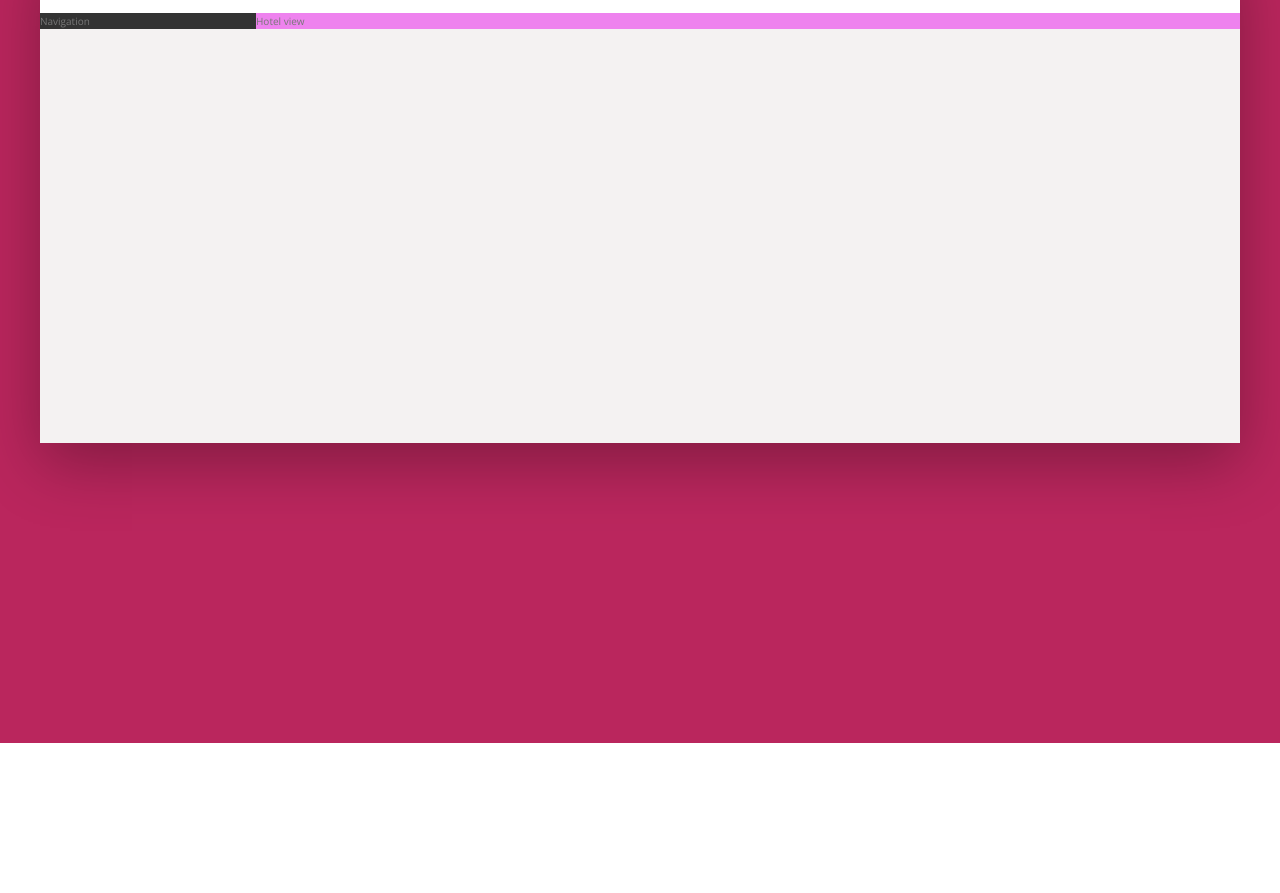
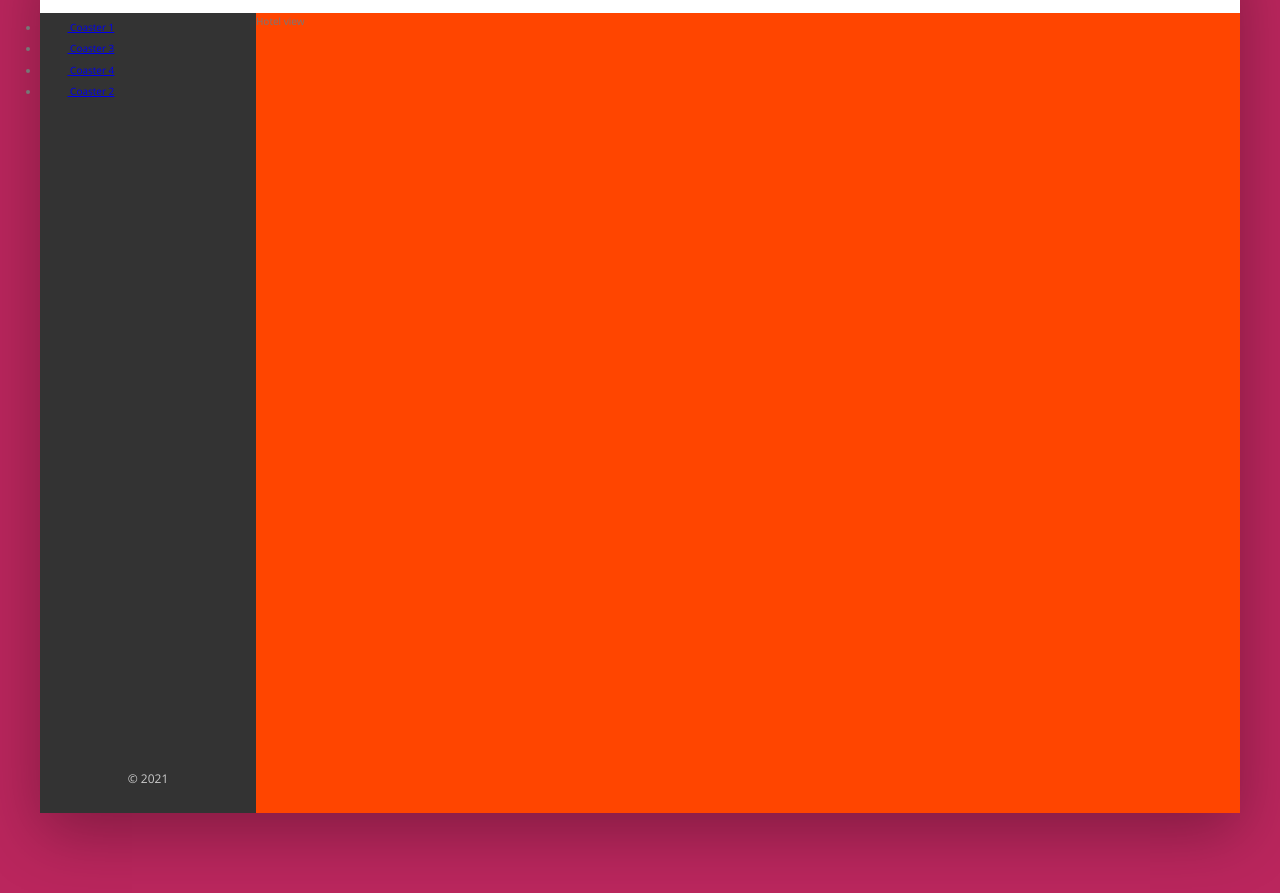
Before and after one commit to Darzwaitz/highrollercoaster.com, a plain HTML site: page index.html in a window 1280 px wide. Shown: the part 137-1030 px from the top of the page. Before the commit the page ends 880 px from the top, so only its background shows below. Drawn offline with nearby package versions, Linux system fonts and the light colour scheme.

Commit message:
sidebar navigation - part 1

```diff
--- a/index.html
+++ b/index.html
@@ -45,7 +45,43 @@
         </header>
         <div class="content">
             <nav class="sidebar">
-                Navigation
+                <ul class="side-nav">
+                    <li class="side-nav__item">
+                        <a href="#" class="side-nav__link">
+                            <svg class="side-nav__icon">
+                                <use xlink:href="img/sprite.svg#icon-home"></use>
+                            </svg>
+                            <span>Coaster 1</span>
+                        </a>
+                    </li>
+                    <li class="side-nav__item">
+                        <a href="#" class="side-nav__link">
+                            <svg class="side-nav__icon">
+                                <use xlink:href="img/sprite.svg#icon-aircraft-take-off"></use>
+                            </svg>
+                            <span>Coaster 3</span>
+                        </a>
+                    </li>
+                    <li class="side-nav__item">
+                        <a href="#" class="side-nav__link">
+                            <svg class="side-nav__icon">
+                                <use xlink:href="img/sprite.svg#icon-key"></use>
+                            </svg>
+                            <span>Coaster 4</span>
+                        </a>
+                    </li>
+                    <li class="side-nav__item">
+                        <a href="#" class="side-nav__link">
+                            <svg class="side-nav__icon">
+                                <use xlink:href="img/sprite.svg#icon-map"></use>
+                            </svg>
+                            <span>Coaster 2</span>
+                        </a>
+                    </li>
+                </ul>
+                <div class="legal">
+                    &copy; 2021
+                </div>
             </nav>
             <main class="hotel-view">
                 Hotel view
--- a/scss/components/_components.scss
+++ b/scss/components/_components.scss
@@ -98,3 +98,25 @@
         margin-right: 1rem;
     }
 }
+
+//Side nav
+.side-nav{
+    &__item{
+
+    }
+    &__link{
+
+    }
+    &__icon{
+        width: 2.75rem;
+        height: 1.75rem;
+    }
+}
+
+//Legal text
+.legal{
+    color: var(--colour-grey-light-4);
+    font-size: 1.2rem;
+    text-align: center;
+    padding: 2.5rem;
+}
--- a/scss/layout/_layout.scss
+++ b/scss/layout/_layout.scss
@@ -22,9 +22,16 @@
 .sidebar{
     background-color: var(--colour-grey-dark-1);
     flex: 0 0 18%;
+
+    display: flex;
+    flex-direction: column;
+    justify-content: space-between;
 }
 .hotel-view{
     background-color: #fff;
     background-color: violet;
     flex: 1;
+
+    height: 80rem;
+    background-color: orangered;
 }
```
Also changed, not shown: css/styles.css, css/styles.min.css, 2 other files.
